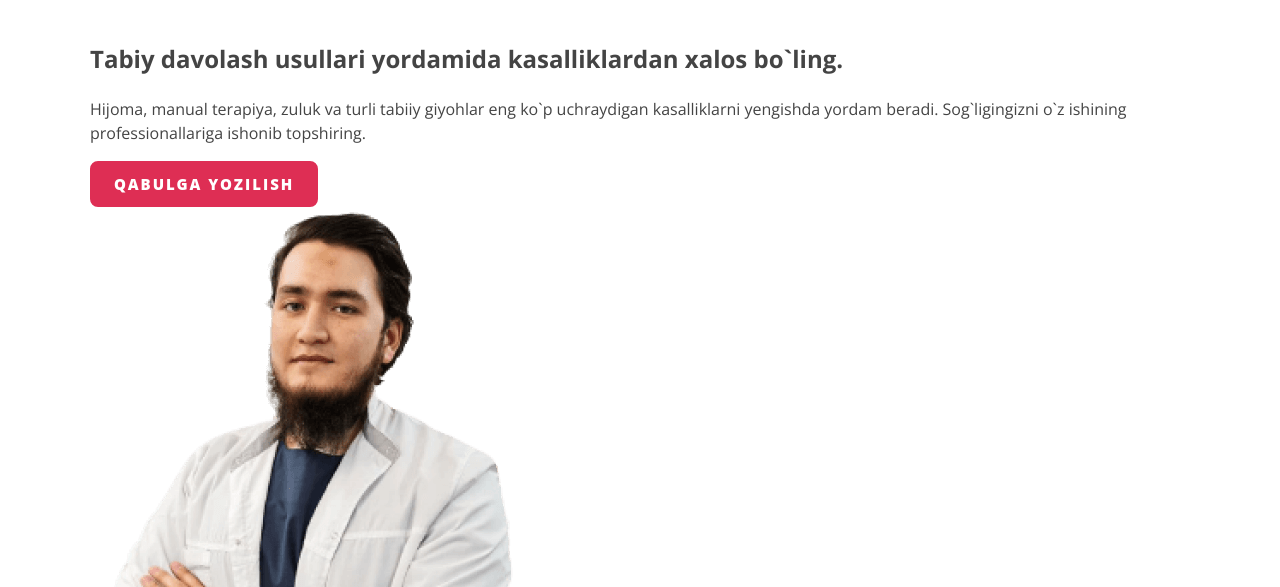
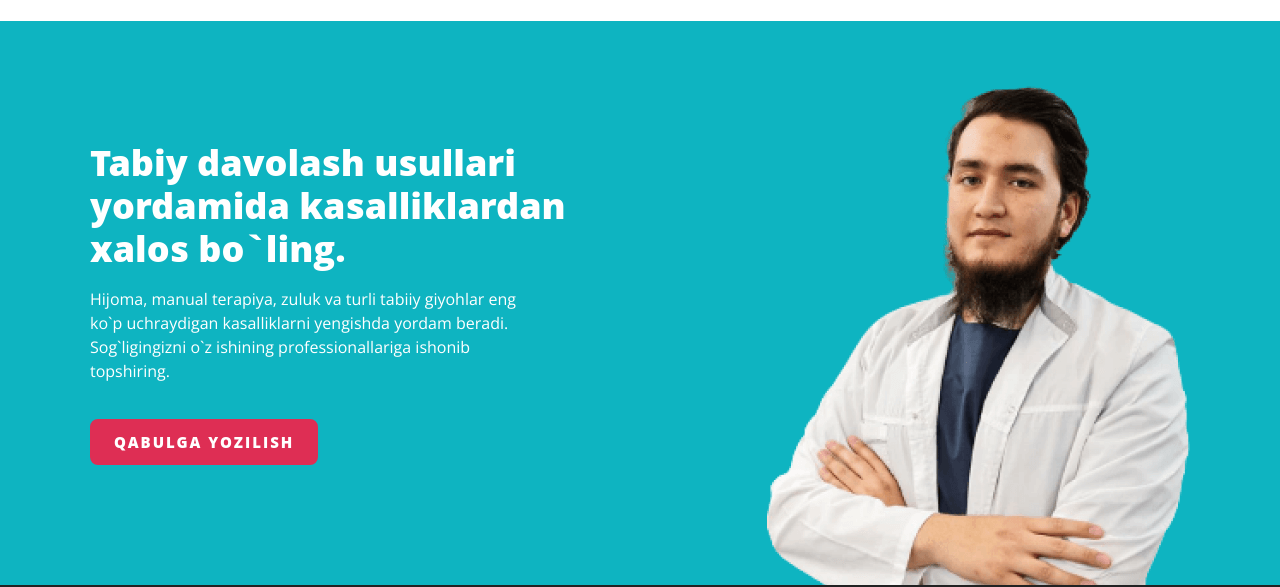
Before and after one commit to Jahongir2626/ansormed, a plain HTML site: page index.html in a window 1280 px wide. Shown: the part 77-664 px from the top of the page. Drawn offline with nearby package versions, Linux system fonts and the light colour scheme.

Commit message:
Add css styles

```diff
--- a/css/style.css
+++ b/css/style.css
@@ -138,6 +138,51 @@ body{
     opacity: 0.6;
 }
 
+.main-link-solid:hover{
+    border-color: transparent;
+    background-color: rgba(222, 46, 84, 0.8);
+    color: #fff;
+}
+
+.main-link-solid:active{
+    background-color: rgba(222, 46, 84, 0.6);
+    opacity: 1;
+}
+
+.hero{
+    background-color: #0eb4c1;
+    color: #fff;
+}
+
+.hero-container{
+    display: flex;
+    justify-content: space-between;
+}
+
+.hero-content{
+    width: 500px;
+    padding-top: 120px;
+    padding-bottom: 120px;
+}
+
+.hero-heading{
+    margin-top: 0;
+    margin-bottom: 16px;
+    font-family: "Open Sans ExtraBold", "Open Sans", "Arial", sans-serif;
+    font-size: 36px;
+    line-height: 1.2;
+}
+
+.hero-text{
+    width: 440px;
+    margin-top: 0;
+    margin-bottom: 36px;
+}
+
+.hero-img{
+    align-self: flex-end;
+}
+
 .site-footer{
     padding-top: 24px;
     padding-bottom: 24px;
```
